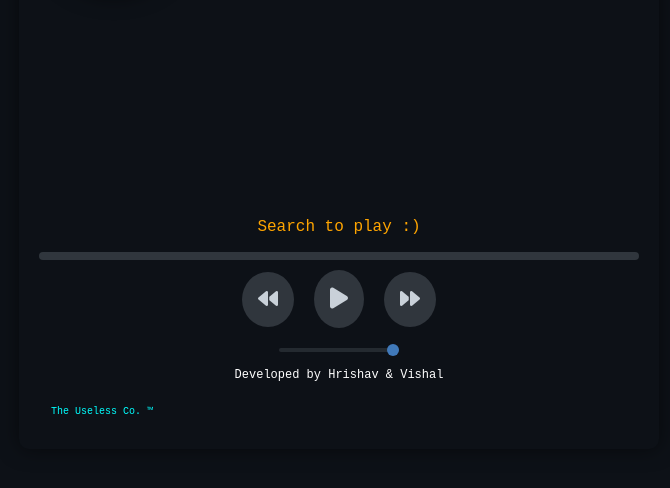
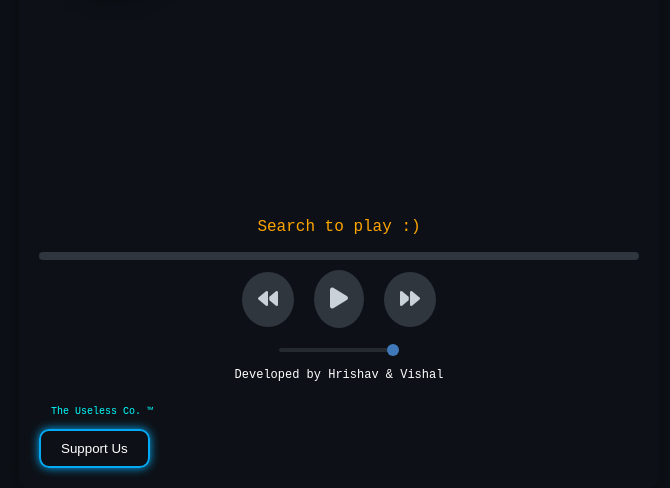
Before and after one commit to Hrishavvv/Delusional, a plain HTML site: page index.html in a window 1280 px wide. Shown: the part 317-805 px from the top of the page, without its empty margins (301-971 px from the left). Drawn offline with Linux system fonts and the light colour scheme.

Commit message:
Added functionalities

```diff
--- a/index.html
+++ b/index.html
@@ -56,7 +56,11 @@
  <code style = "align-text : center;" > The Useless Co. ™</code>
   </div>
 
-    <script src="https://www.youtube.com/iframe_api"></script>
+  <div>
+    <button id="supportBtn" style="border-radius: 10px; padding: 10px 20px; background-color: transparent; color: #ffffff; border: 2px solid #03A9F4; box-shadow: 0 0 10px #03A9F4; font : 'monospace';" onclick="window.location.href = 'https://buy.stripe.com/3cs7uxcbO5yc9KoeUU';">Support Us</button>
+  </div>
+
+   <script src="https://www.youtube.com/iframe_api"></script>
   <script src="app.js"></script>
 
   <script src="https://kit.fontawesome.com/f663b725bc.js" crossorigin="anonymous"></script>
```
